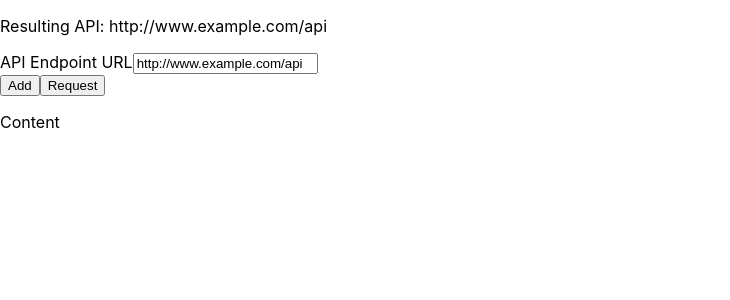
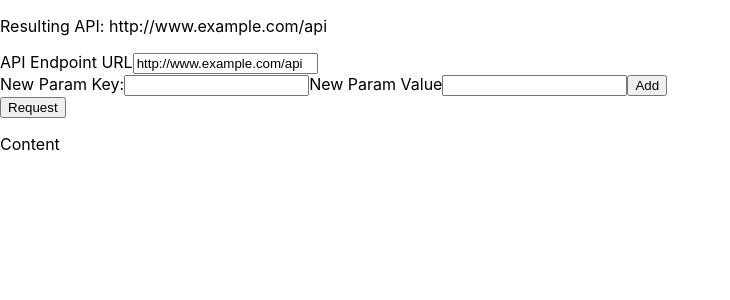
Before and after one commit to MarkusAleksander/api-reader, a React (Create React App) app: page / in a window 1280 px wide. Shown: the top 300 px of the page, without its empty margins (0-730 px from the left). Built offline with nearby package versions, Linux system fonts and the light colour scheme.

Commit message:
Add axios

```diff
--- a/package.json
+++ b/package.json
@@ -6,6 +6,7 @@
     "@testing-library/jest-dom": "^4.2.4",
     "@testing-library/react": "^9.5.0",
     "@testing-library/user-event": "^7.2.1",
+    "axios": "^0.19.2",
     "react": "^16.13.1",
     "react-dom": "^16.13.1",
     "react-scripts": "3.4.1"
--- a/src/components/APIBuilder/APIBuilder.js
+++ b/src/components/APIBuilder/APIBuilder.js
@@ -1,6 +1,7 @@
 import React, { Component } from "react";
+import axios from "axios";
+
 import FormRow from "./FormRow";
-
 import FormInput from "./Inputs/FormInput";
 import FormLabel from "./Inputs/FormLabel";
 import FormButton from "./Inputs/FormButton";
@@ -12,6 +13,10 @@ class APIBuilder extends Component {
 
         this.state = {
             endpoint: "http://www.example.com/api",
+            newParam: {
+                key: "",
+                value: ""
+            },
             params: [],
             completeAPIURL: "http://www.example.com/api"
         }
@@ -41,10 +46,42 @@ class APIBuilder extends Component {
         this.setState({params}, this.handleURLChange);
     }
 
-    handleAddParameterClick = () => {
+    handleAddNewParamKey = (e) => {
+        console.log('updating param key...');
+
+        let newParam = this.state.newParam;
+
+        newParam.key = e.target.value;
+
+        this.setState({
+            newParam
+        });
+    }
+
+    handleAddNewParamValue = (e) => {
+        console.log('updating param value...');
+
+        let newParam = this.state.newParam;
+
+        newParam.value = e.target.value;
+
+        this.setState({
+            newParam
+        });
+    }
+
+    handleAddNewParameterClick = () => {
         console.log('adding param..');
 
-        let newParam = {key: "value"};
+        let nKey = this.state.newParam.key,
+            nValue = this.state.newParam.value;
+
+        if(nKey === "" || nValue === "") return;
+
+        let newParam = {};
+
+        newParam[nKey] = nValue;
+
         let params = [...this.state.params];
 
         params.push(newParam);
@@ -53,7 +90,10 @@ class APIBuilder extends Component {
     }
 
     handleRequestClick = () => {
-        console.log('requesting..')
+        console.log('requesting..');
+        axios.get(this.state.completeAPIURL).then(res => {
+            console.log(res);
+        });
     }
 
     handleURLChange = () => {
@@ -93,13 +133,17 @@ class APIBuilder extends Component {
                     <FormLabel for="form_endpoint" content="API Endpoint URL" />
                     <FormInput onchange={this.handleEndpointChange} value={this.state.endpoint} name="endpoint" id="form_endpoint"  />
                 </FormRow>
-
                 {
                     params
                 }
-
                 <FormRow>
-                    <FormButton content="Add" onclick={this.handleAddParameterClick} />
+                    <FormLabel content="New Param Key:" />
+                    <FormInput onchange={this.handleAddNewParamKey} vale={this.state.newParam.key} />
+                    <FormLabel content="New Param Value" />
+                    <FormInput onchange={this.handleAddNewParamValue} vale={this.state.newParam.value} />
+                    <FormButton content="Add" onclick={this.handleAddNewParameterClick} />
+                </FormRow>
+                <FormRow>
                     <FormButton content="Request" onclick={this.handleRequestClick} />
                 </FormRow>
             </div>
```
Also changed, not shown: 1 other file (tests, documents, lock files or other folders).
